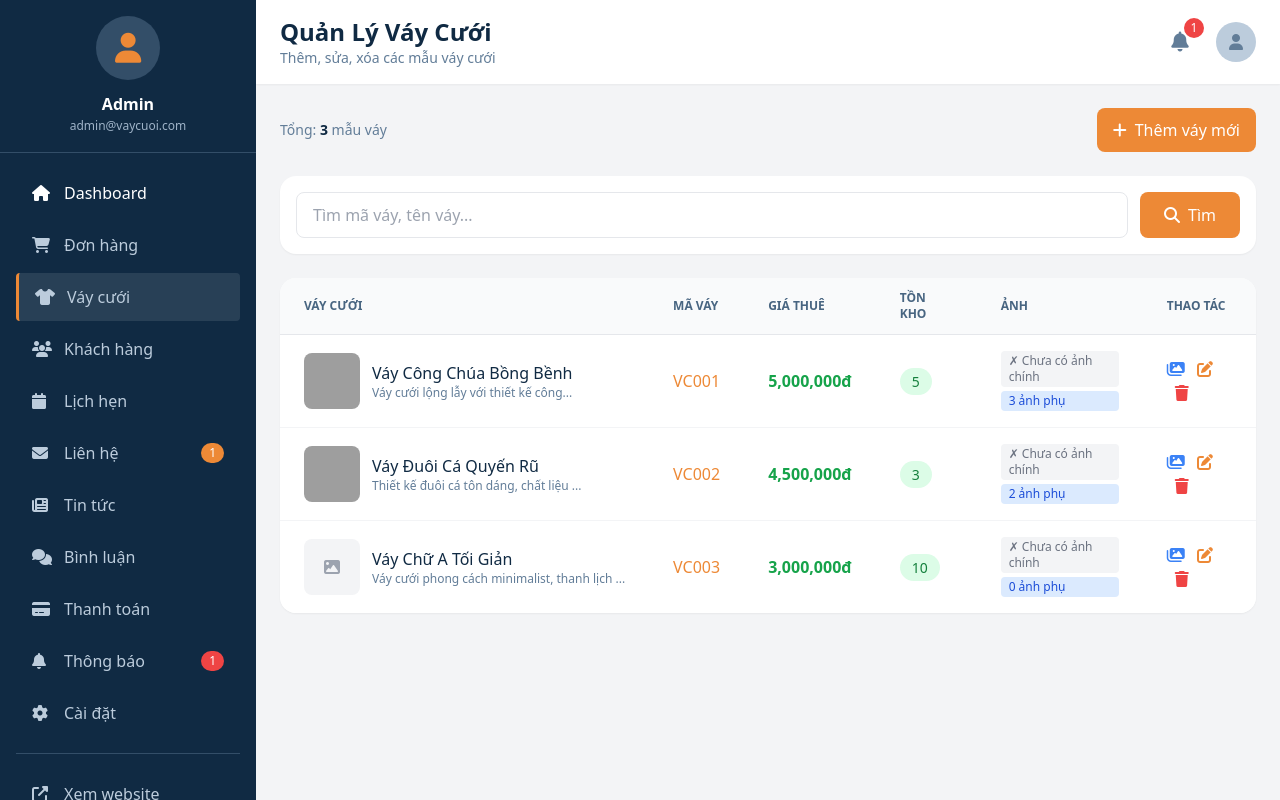
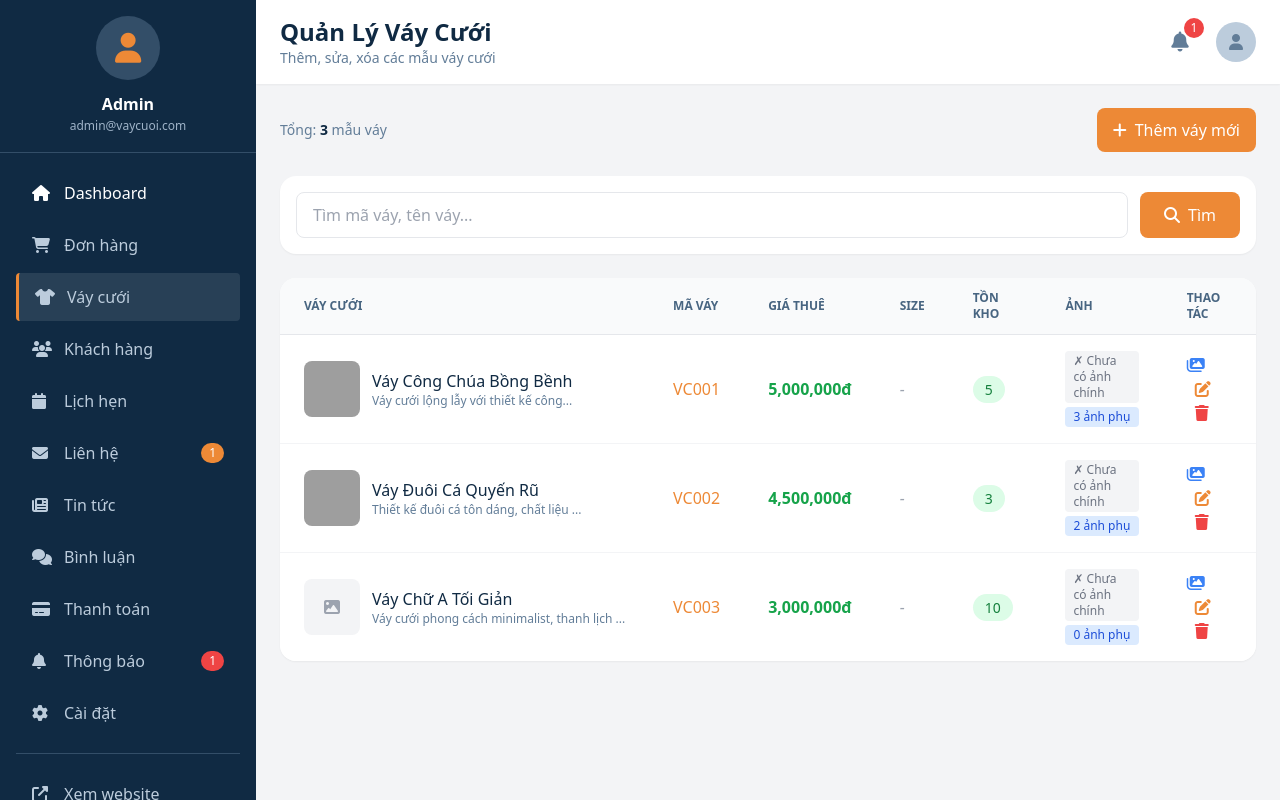
Before and after one commit to KyThuatTVU/DuAn_VayCuoi, a PHP site: page /wedding-dress/admin-dresses.php in a window 1280 px wide. Run offline with PHP 8.4, Linux system fonts and the light colour scheme; the visitor is signed in with stand-in values (Sample User, id 1); data comes from the database, SQL or seed files in the repository; some libraries are stand-ins or nearby versions; grey boxes are pictures that could not be loaded.

Commit message:
Cập nhật kích cở sản phẩm, tạo cột size

```diff
--- a/QuanLyCuaAHangVayCuoi.sql
+++ b/QuanLyCuaAHangVayCuoi.sql
@@ -35,6 +35,7 @@ CREATE TABLE vay_cuoi (
    mo_ta TEXT,
    gia_thue DECIMAL(12,2) NOT NULL,
    so_luong_ton INT DEFAULT 0,
+   size VARCHAR(100) NULL COMMENT 'Kích cỡ váy: S, M, L, XL hoặc số đo cụ thể',
    created_at TIMESTAMP DEFAULT CURRENT_TIMESTAMP
 ) ENGINE=InnoDB DEFAULT CHARSET=utf8mb4;
 CREATE TABLE hinh_anh_vay_cuoi (
--- a/admin-dresses.php
+++ b/admin-dresses.php
@@ -23,6 +23,12 @@ if ($check_column->num_rows == 0) {
     $conn->query("ALTER TABLE vay_cuoi ADD COLUMN hinh_anh_chinh VARCHAR(500) NULL AFTER so_luong_ton");
 }
 
+// Kiểm tra và thêm cột size nếu chưa có
+$check_size = $conn->query("SHOW COLUMNS FROM vay_cuoi LIKE 'size'");
+if ($check_size->num_rows == 0) {
+    $conn->query("ALTER TABLE vay_cuoi ADD COLUMN size VARCHAR(100) NULL COMMENT 'Kích cỡ váy' AFTER so_luong_ton");
+}
+
 // Xử lý thêm/sửa/xóa
 if ($_SERVER['REQUEST_METHOD'] === 'POST') {
     $action = $_POST['action'] ?? '';
@@ -33,6 +39,7 @@ if ($_SERVER['REQUEST_METHOD'] === 'POST') {
         $mo_ta = trim($_POST['mo_ta']);
         $gia_thue = floatval($_POST['gia_thue']);
         $so_luong = intval($_POST['so_luong_ton']);
+        $size = trim($_POST['size'] ?? '');
         $hinh_anh_chinh = '';
 
         // Upload ảnh chính
@@ -44,8 +51,8 @@ if ($_SERVER['REQUEST_METHOD'] === 'POST') {
             }
         }
 
-        $stmt = $conn->prepare("INSERT INTO vay_cuoi (ma_vay, ten_vay, mo_ta, gia_thue, so_luong_ton, hinh_anh_chinh) VALUES (?, ?, ?, ?, ?, ?)");
-        $stmt->bind_param("sssdis", $ma_vay, $ten_vay, $mo_ta, $gia_thue, $so_luong, $hinh_anh_chinh);
+        $stmt = $conn->prepare("INSERT INTO vay_cuoi (ma_vay, ten_vay, mo_ta, gia_thue, so_luong_ton, size, hinh_anh_chinh) VALUES (?, ?, ?, ?, ?, ?, ?)");
+        $stmt->bind_param("sssdisg", $ma_vay, $ten_vay, $mo_ta, $gia_thue, $so_luong, $size, $hinh_anh_chinh);
 
         if ($stmt->execute()) {
             $vay_id = $conn->insert_id;
@@ -78,6 +85,7 @@ if ($_SERVER['REQUEST_METHOD'] === 'POST') {
         $mo_ta = trim($_POST['mo_ta']);
         $gia_thue = floatval($_POST['gia_thue']);
         $so_luong = intval($_POST['so_luong_ton']);
+        $size = trim($_POST['size'] ?? '');
 
         // Upload ảnh chính mới nếu có
         if (!empty($_FILES['main_image']['name']) && $_FILES['main_image']['error'] === UPLOAD_ERR_OK) {
@@ -90,12 +98,12 @@ if ($_SERVER['REQUEST_METHOD'] === 'POST') {
             $file_name = time() . '_main_' . basename($_FILES['main_image']['name']);
             $file_path = $upload_dir . $file_name;
             if (move_uploaded_file($_FILES['main_image']['tmp_name'], $file_path)) {
-                $stmt = $conn->prepare("UPDATE vay_cuoi SET ma_vay=?, ten_vay=?, mo_ta=?, gia_thue=?, so_luong_ton=?, hinh_anh_chinh=? WHERE id=?");
-                $stmt->bind_param("sssdisi", $ma_vay, $ten_vay, $mo_ta, $gia_thue, $so_luong, $file_path, $id);
+                $stmt = $conn->prepare("UPDATE vay_cuoi SET ma_vay=?, ten_vay=?, mo_ta=?, gia_thue=?, so_luong_ton=?, size=?, hinh_anh_chinh=? WHERE id=?");
+                $stmt->bind_param("sssdissi", $ma_vay, $ten_vay, $mo_ta, $gia_thue, $so_luong, $size, $file_path, $id);
             }
         } else {
-            $stmt = $conn->prepare("UPDATE vay_cuoi SET ma_vay=?, ten_vay=?, mo_ta=?, gia_thue=?, so_luong_ton=? WHERE id=?");
-            $stmt->bind_param("sssdii", $ma_vay, $ten_vay, $mo_ta, $gia_thue, $so_luong, $id);
+            $stmt = $conn->prepare("UPDATE vay_cuoi SET ma_vay=?, ten_vay=?, mo_ta=?, gia_thue=?, so_luong_ton=?, size=? WHERE id=?");
+            $stmt->bind_param("sssdisi", $ma_vay, $ten_vay, $mo_ta, $gia_thue, $so_luong, $size, $id);
         }
         $stmt->execute();
 
@@ -255,7 +263,12 @@ include 'includes/admin-layout.php';
                 </div>
             </div>
             <div class="flex items-center justify-between gap-2 mb-3">
-                <span class="text-lg font-bold text-green-600"><?php echo number_format($dress['gia_thue']); ?>đ</span>
+                <div class="flex flex-col gap-1">
+                    <span class="text-lg font-bold text-green-600"><?php echo number_format($dress['gia_thue']); ?>đ</span>
+                    <?php if (!empty($dress['size'])): ?>
+                    <span class="text-xs text-navy-600"><i class="fas fa-ruler-combined mr-1"></i><?php echo htmlspecialchars($dress['size']); ?></span>
+                    <?php endif; ?>
+                </div>
                 <span class="px-2 py-0.5 rounded-full text-xs font-medium <?php echo $dress['so_luong_ton'] > 0 ? 'bg-green-100 text-green-700' : 'bg-red-100 text-red-700'; ?>">
                     Tồn: <?php echo $dress['so_luong_ton']; ?>
                 </span>
@@ -294,6 +307,7 @@ include 'includes/admin-layout.php';
                 <th class="px-6 py-3 text-left text-xs font-semibold text-navy-600 uppercase">Váy cưới</th>
                 <th class="px-6 py-3 text-left text-xs font-semibold text-navy-600 uppercase">Mã váy</th>
                 <th class="px-6 py-3 text-left text-xs font-semibold text-navy-600 uppercase">Giá thuê</th>
+                <th class="px-6 py-3 text-left text-xs font-semibold text-navy-600 uppercase">Size</th>
                 <th class="px-6 py-3 text-left text-xs font-semibold text-navy-600 uppercase">Tồn kho</th>
                 <th class="px-6 py-3 text-left text-xs font-semibold text-navy-600 uppercase">Ảnh</th>
                 <th class="px-6 py-3 text-left text-xs font-semibold text-navy-600 uppercase">Thao tác</th>
@@ -319,6 +333,13 @@ include 'includes/admin-layout.php';
                 </td>
                 <td class="px-6 py-4 font-medium text-accent-500"><?php echo htmlspecialchars($dress['ma_vay']); ?></td>
                 <td class="px-6 py-4 font-bold text-green-600"><?php echo number_format($dress['gia_thue']); ?>đ</td>
+                <td class="px-6 py-4 text-navy-700">
+                    <?php if (!empty($dress['size'])): ?>
+                        <i class="fas fa-ruler-combined text-navy-400 mr-1"></i><?php echo htmlspecialchars($dress['size']); ?>
+                    <?php else: ?>
+                        <span class="text-gray-400 italic">-</span>
+                    <?php endif; ?>
+                </td>
                 <td class="px-6 py-4">
                     <span class="px-3 py-1 rounded-full text-sm font-medium <?php echo $dress['so_luong_ton'] > 0 ? 'bg-green-100 text-green-700' : 'bg-red-100 text-red-700'; ?>">
                         <?php echo $dress['so_luong_ton']; ?>
@@ -348,7 +369,7 @@ include 'includes/admin-layout.php';
             </tr>
             <?php endforeach; ?>
             <?php if (empty($dresses)): ?>
-            <tr><td colspan="6" class="px-6 py-8 text-center text-navy-500">Không có váy cưới nào</td></tr>
+            <tr><td colspan="7" class="px-6 py-8 text-center text-navy-500">Không có váy cưới nào</td></tr>
             <?php endif; ?>
         </tbody>
     </table>
@@ -400,6 +421,10 @@ include 'includes/admin-layout.php';
                     <div>
                         <label class="block text-sm font-medium text-navy-700 mb-1">Giá thuê (VNĐ)</label>
                         <input type="number" name="gia_thue" id="gia_thue" required class="w-full border border-gray-200 rounded-lg px-4 py-2.5 focus:ring-2 focus:ring-accent-500 text-base">
+                    </div>
+                    <div>
+                        <label class="block text-sm font-medium text-navy-700 mb-1"><i class="fas fa-ruler-combined mr-1"></i>Kích cỡ (Size)</label>
+                        <input type="text" name="size" id="size" placeholder="VD: S, M, L, XL hoặc số đo 85-65-90" class="w-full border border-gray-200 rounded-lg px-4 py-2.5 focus:ring-2 focus:ring-accent-500 text-base">
                     </div>
                     <div>
                         <label class="block text-sm font-medium text-navy-700 mb-1">Mô tả</label>
@@ -513,6 +538,7 @@ include 'includes/admin-layout.php';
             document.getElementById('mo_ta').value = data.mo_ta || '';
             document.getElementById('gia_thue').value = data.gia_thue;
             document.getElementById('so_luong_ton').value = data.so_luong_ton;
+            document.getElementById('size').value = data.size || '';
         } else {
             currentDressData = null;
             document.getElementById('modalTitle').textContent = 'Thêm váy cưới';
--- a/api/cart.php
+++ b/api/cart.php
@@ -238,6 +238,7 @@ function getCart($conn, $user_id) {
                 gh.vay_id,
                 vc.ten_vay,
                 vc.ma_vay,
+                vc.size,
                 vc.gia_thue as gia_thue_moi_ngay,
                 gh.so_luong,
                 gh.ngay_bat_dau_thue,
--- a/cart.php
+++ b/cart.php
@@ -125,6 +125,9 @@ function displayCart(items, total) {
                         <div>
                             <h3 class="text-xl font-bold text-gray-800 mb-1">${item.ten_vay}</h3>
                             <p class="text-gray-600 text-sm">Mã: ${item.ma_vay}</p>
+                            ${item.size ? `<p class="text-blue-600 text-sm font-medium mt-1">
+                                <i class="fas fa-ruler-combined mr-1"></i>Size: ${item.size}
+                            </p>` : ''}
                         </div>
                         <button onclick="removeItem(${item.cart_id})"
                                 class="text-red-500 hover:text-red-700 p-2 hover:bg-red-50 rounded-lg transition-all"
--- a/index.php
+++ b/index.php
@@ -6,7 +6,7 @@ require_once 'includes/config.php';
 $featured_products = [];
 if ($conn) {
     $sql = "SELECT v.*,
-            (SELECT url FROM hinh_anh_vay_cuoi WHERE vay_id = v.id ORDER BY is_primary DESC, sort_order ASC LIMIT 1) as anh_dai_dien
+            COALESCE(v.hinh_anh_chinh, (SELECT url FROM hinh_anh_vay_cuoi WHERE vay_id = v.id ORDER BY is_primary DESC, sort_order ASC LIMIT 1)) as anh_dai_dien
             FROM vay_cuoi v
             WHERE v.so_luong_ton > 0
             ORDER BY v.created_at DESC
--- /dev/null
+++ b/sql-add-size-column.sql
@@ -0,0 +1,6 @@
+-- Thêm cột size vào bảng vay_cuoi
+-- Cột size sẽ lưu thông tin kích cỡ váy cưới (S, M, L, XL, hoặc số đo cụ thể)
+
+ALTER TABLE vay_cuoi
+ADD COLUMN size VARCHAR(100) NULL COMMENT 'Kích cỡ váy: S, M, L, XL hoặc số đo cụ thể'
+AFTER so_luong_ton;
```
Also changed, not shown: product-detail.php (+29 -3 lines), products.php (+11 -2 lines), run-add-size-column.php (added, +72 -0 lines), search.php (+9 -2 lines).
